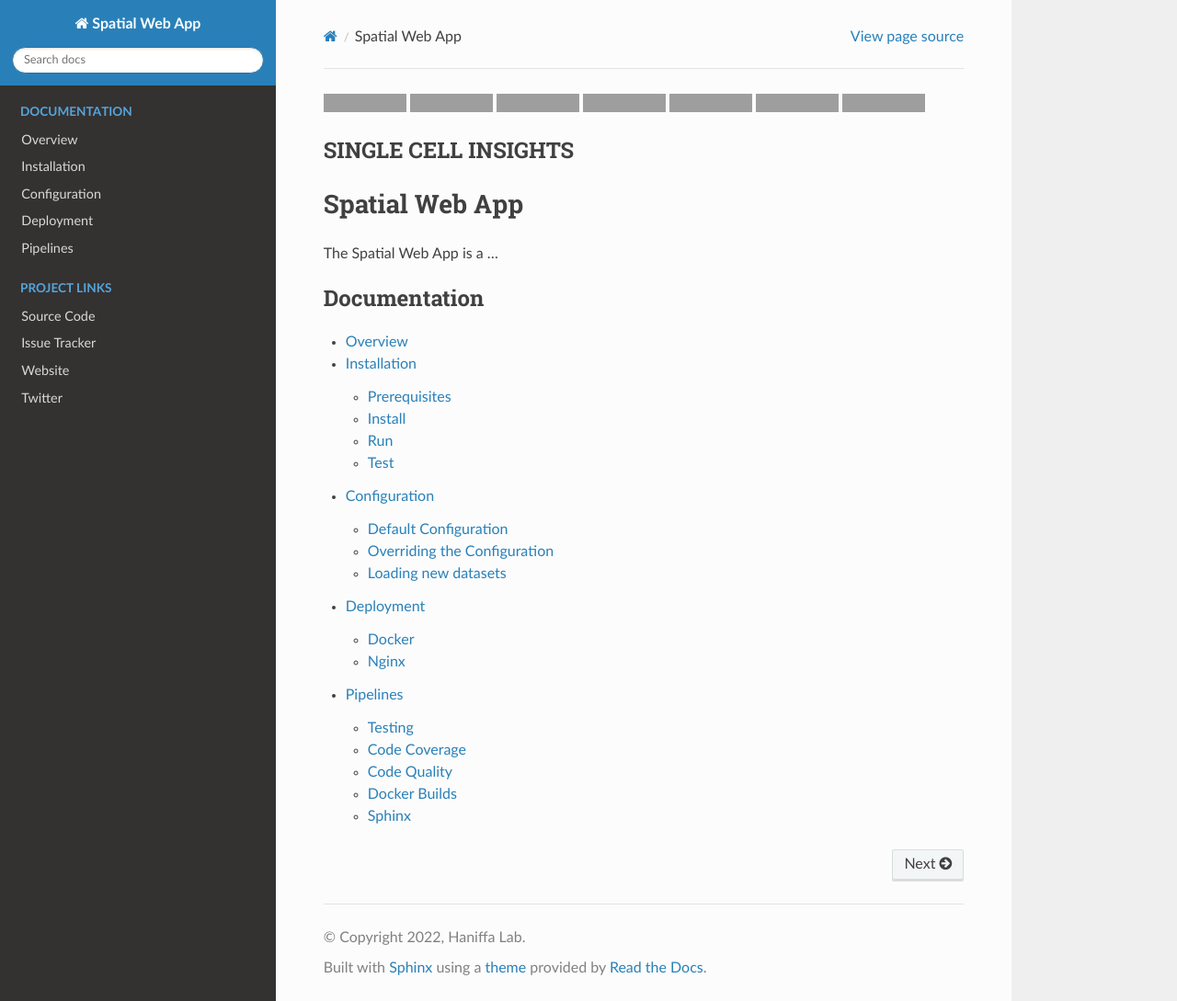
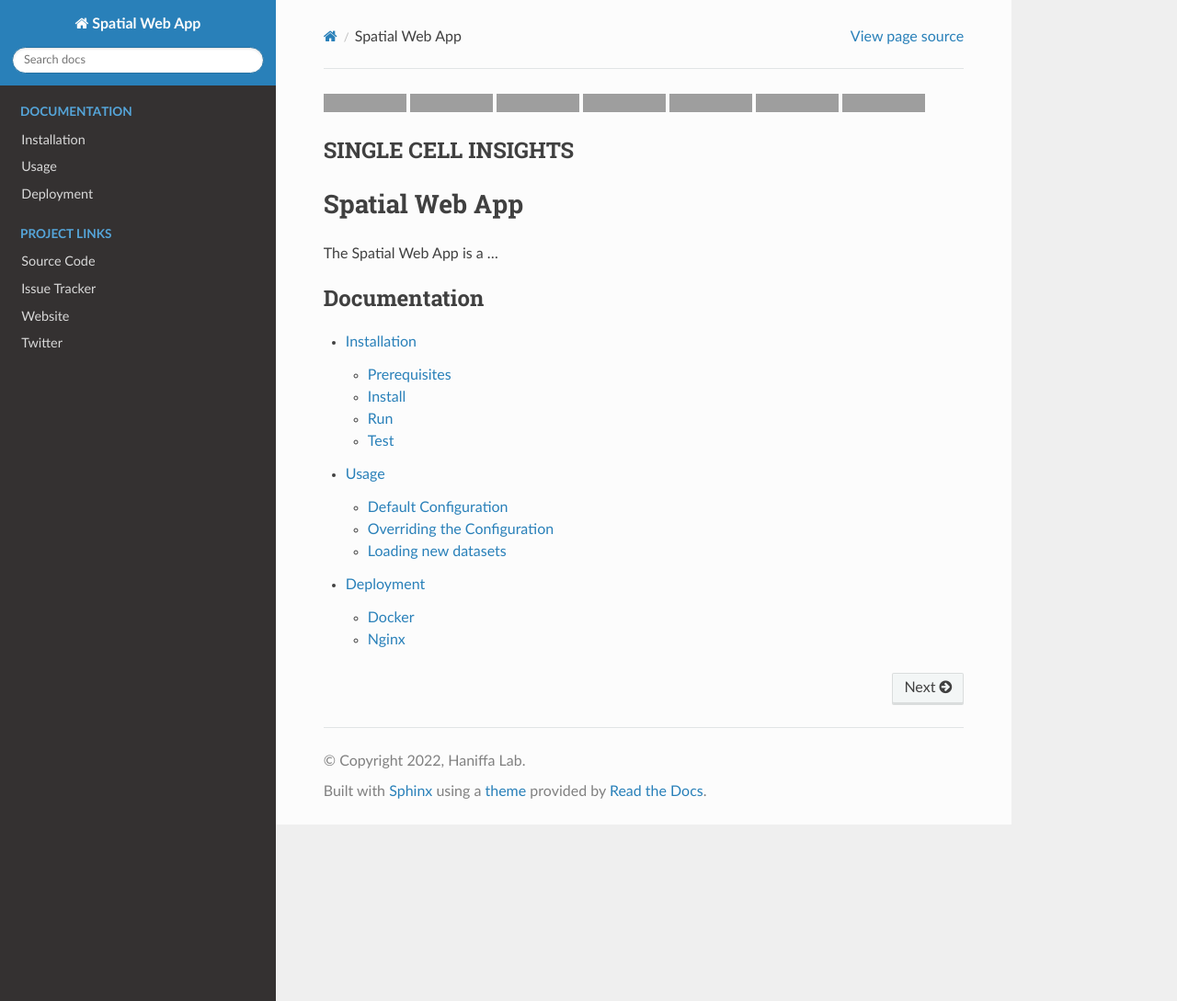
Before and after one commit to haniffalab/webatlas-app, a Sphinx documentation site: the page built from sphinx/index.rst, in a window 1280 px wide and 1089 px high, cut to the strip 0-1089 px from the top of the window. Shown: the whole strip at 92% size. Built offline with Sphinx 7.4.7 and the Read the Docs theme 2.0.0, drawn with Linux system fonts in a browser that asks for light colours; grey boxes are pictures that could not be loaded.

Commit message:
update docs

```diff
--- a/sphinx/index.rst
+++ b/sphinx/index.rst
@@ -37,11 +37,9 @@ The Spatial Web App is a ...
    :caption: Documentation
    :glob:
 
-   overview
    installation
-   configuration
+   usage
    deployment
-   pipelines
 
 .. toctree::
    :maxdepth: 2
--- a/sphinx/overview.rst
+++ /dev/null
@@ -1,2 +0,0 @@
-Overview
-========
--- a/sphinx/pipelines.rst
+++ /dev/null
@@ -1,23 +0,0 @@
-Pipelines
-=========
-
-Testing
--------
-
-Code Coverage
--------------
-
-Code Quality
-------------
-
-Docker Builds
--------------
-
-Sphinx
-------
-
-::
-
-    $ cd sphinx
-    $ make clean
-    $ make html # open _build/html/index.html in a browser
--- a/sphinx/configuration.rst
+++ b/sphinx/usage.rst
@@ -1,5 +1,5 @@
-Configuration
-=============
+Usage
+=====
 
 Applications need some kind of configuration to toggle settings and define other such environment-specific things. Adifa handles the config like other Flask applications, with the `Config`_ class.
 
```
